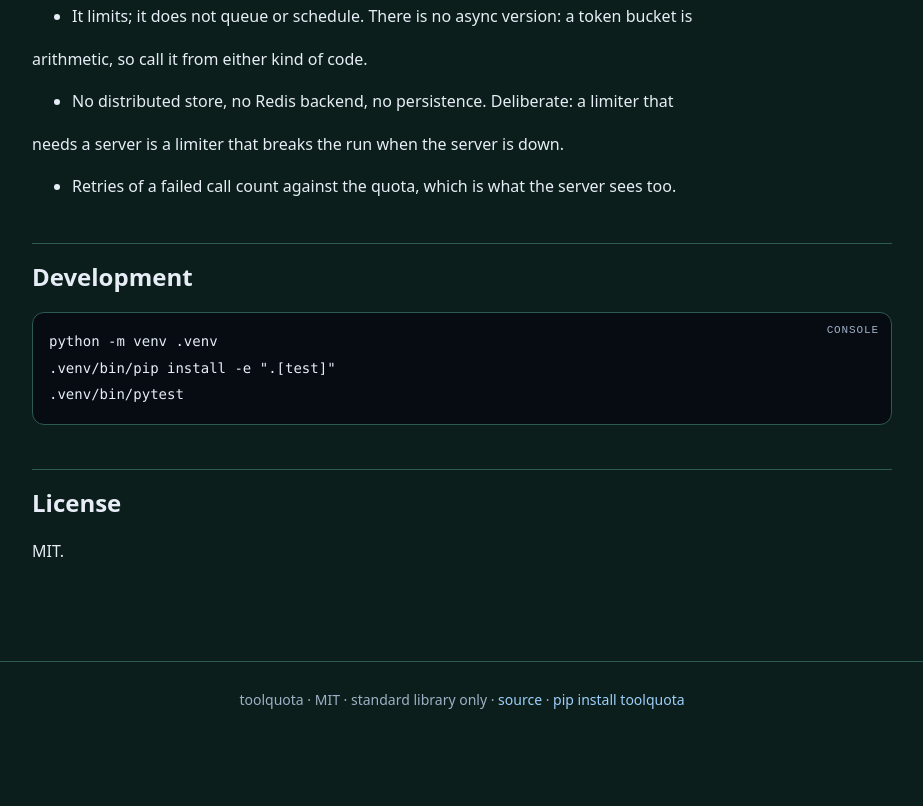
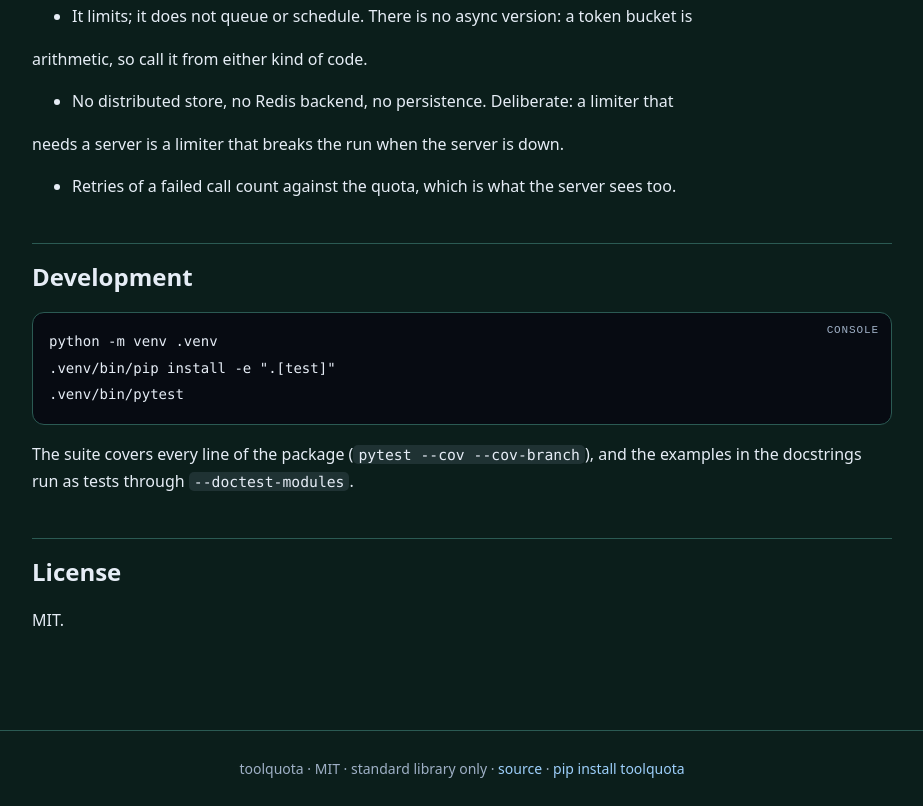
Before and after one commit to sandeshbagmare/toolquota, a plain HTML site: page docs/index.html in a window 1280 px wide. Shown: the part 2847-3653 px from the top of the page, without its empty margins (178-1101 px from the left). Before the commit the page ends 3584 px from the top, so only its background shows below. Drawn offline with Linux system fonts and the light colour scheme.

Commit message:
Say in the README how the suite is measured
The package now states that every line is executed by the suite and that the
docstring examples run as tests, which is what the coverage run shows.

```diff
--- a/docs/index.html
+++ b/docs/index.html
@@ -160,6 +160,7 @@ quota = ToolQuota(clock=lambda: now)</code></pre>
 <pre class="code"><span class="lang">console</span><code>python -m venv .venv
 .venv/bin/pip install -e &quot;.[test]&quot;
 .venv/bin/pytest</code></pre>
+<p>The suite covers every line of the package (<code>pytest --cov --cov-branch</code>), and the examples in the docstrings run as tests through <code>--doctest-modules</code>.</p>
 <h2>License</h2>
 <p>MIT.</p>
 </main>
```
Also changed, not shown: 1 other file.
